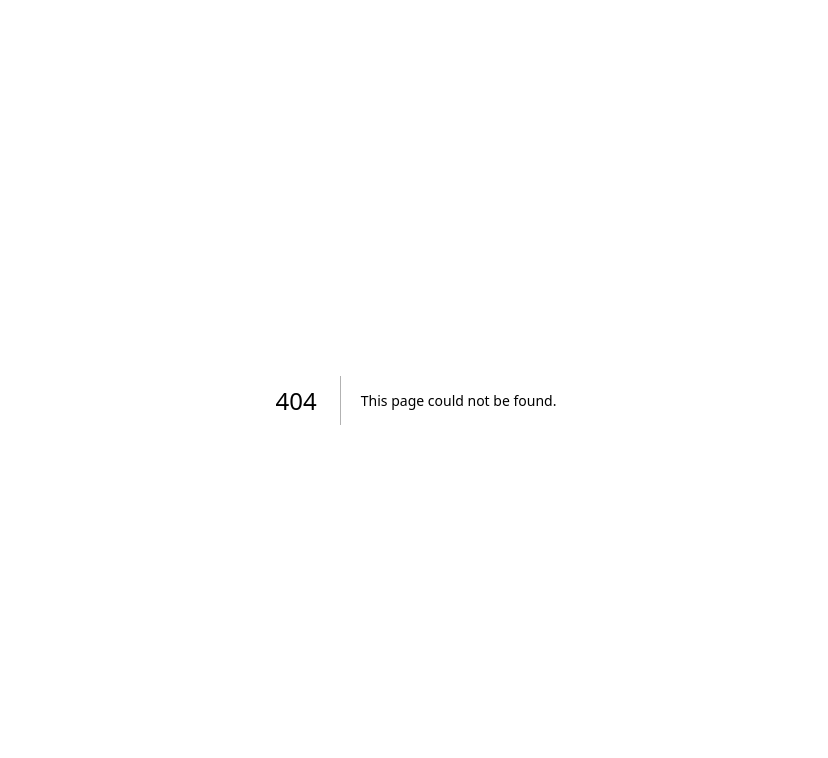
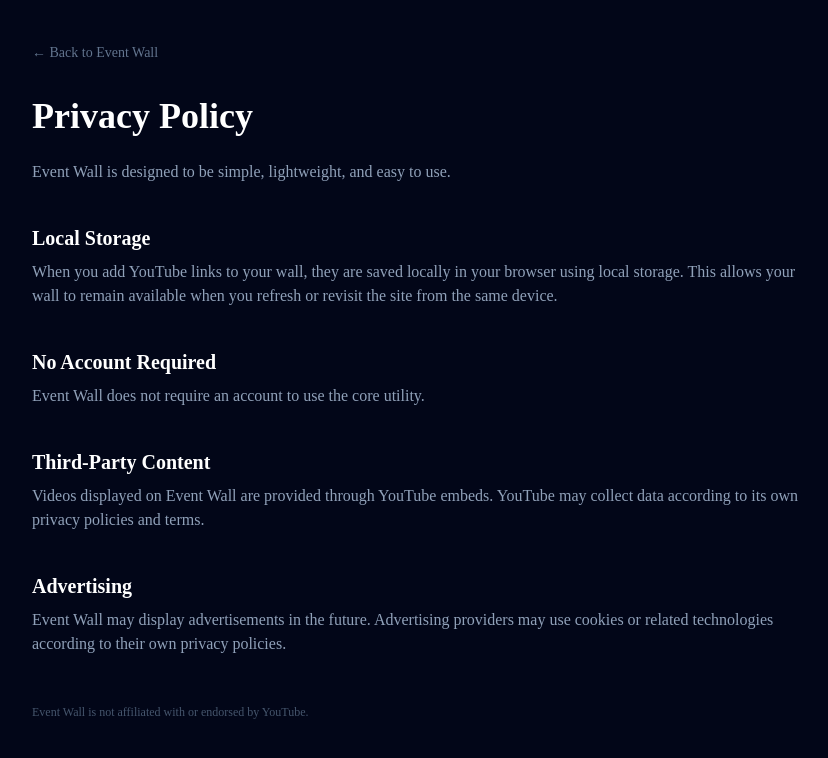
Before and after one commit to zelsteve75/camera-wall, a Next.js app: page /privacy in a window 1280 px wide. Before the commit this address had no page. Shown: the top 758 px of the page, without its empty margins (224-1052 px from the left). Built offline with nearby package versions, Linux system fonts and the light colour scheme.

Commit message:
Create page.js

```diff
--- /dev/null
+++ b/app/privacy/page.js
@@ -0,0 +1,75 @@
+export default function PrivacyPage() {
+  return (
+    <main className="min-h-screen bg-slate-950 px-6 py-10 text-slate-100">
+      <div className="mx-auto max-w-3xl">
+        <a
+          href="/"
+          className="text-sm text-slate-500 hover:text-slate-300"
+        >
+          ← Back to Event Wall
+        </a>
+
+        <h1 className="mt-8 text-4xl font-bold text-white">
+          Privacy Policy
+        </h1>
+
+        <p className="mt-6 text-slate-400">
+          Event Wall is designed to be simple, lightweight, and easy to
+          use.
+        </p>
+
+        <section className="mt-10">
+          <h2 className="text-xl font-semibold text-white">
+            Local Storage
+          </h2>
+
+          <p className="mt-2 text-slate-400">
+            When you add YouTube links to your wall, they are saved
+            locally in your browser using local storage. This allows
+            your wall to remain available when you refresh or revisit
+            the site from the same device.
+          </p>
+        </section>
+
+        <section className="mt-10">
+          <h2 className="text-xl font-semibold text-white">
+            No Account Required
+          </h2>
+
+          <p className="mt-2 text-slate-400">
+            Event Wall does not require an account to use the core
+            utility.
+          </p>
+        </section>
+
+        <section className="mt-10">
+          <h2 className="text-xl font-semibold text-white">
+            Third-Party Content
+          </h2>
+
+          <p className="mt-2 text-slate-400">
+            Videos displayed on Event Wall are provided through YouTube
+            embeds. YouTube may collect data according to its own
+            privacy policies and terms.
+          </p>
+        </section>
+
+        <section className="mt-10">
+          <h2 className="text-xl font-semibold text-white">
+            Advertising
+          </h2>
+
+          <p className="mt-2 text-slate-400">
+            Event Wall may display advertisements in the future.
+            Advertising providers may use cookies or related
+            technologies according to their own privacy policies.
+          </p>
+        </section>
+
+        <p className="mt-12 text-xs text-slate-600">
+          Event Wall is not affiliated with or endorsed by YouTube.
+        </p>
+      </div>
+    </main>
+  );
+}
```
